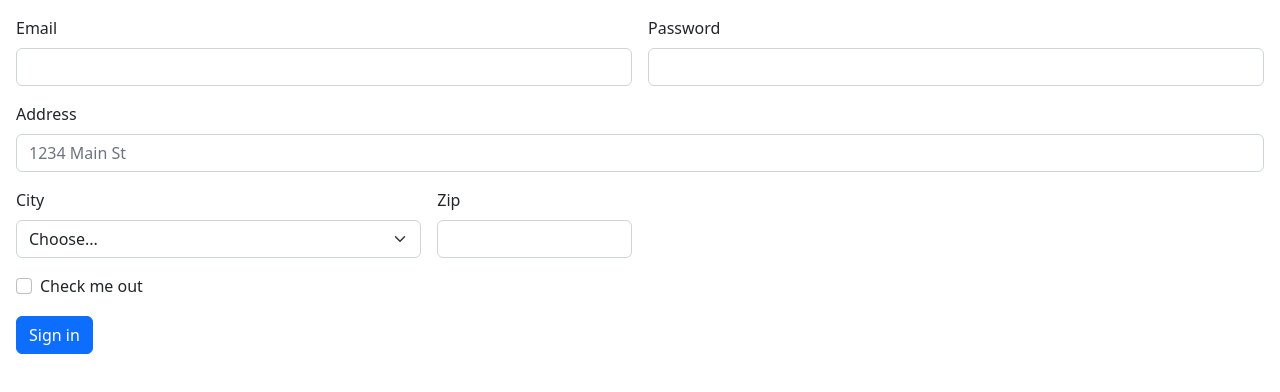
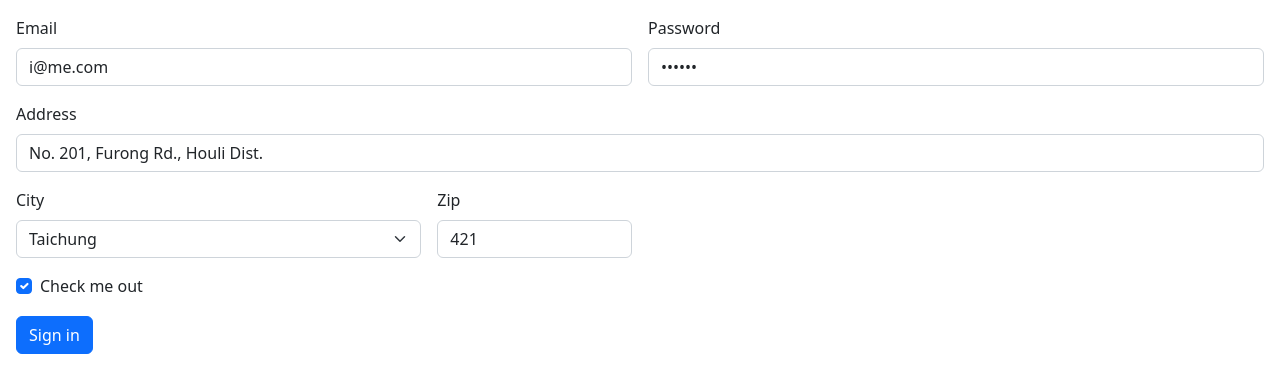
Before and after one commit to urbrioche/angular-typed-forms, an Angular app: page / in a window 1280 px wide. Shown: the top 392 px of the page. Built offline with nearby package versions, Linux system fonts and the light colour scheme.

Commit message:
建立強型別表單的第一種方式

```diff
--- a/src/app/app.module.ts
+++ b/src/app/app.module.ts
@@ -3,6 +3,7 @@ import { BrowserModule } from '@angular/platform-browser';
 
 import { AppComponent } from './app.component';
 import { TypedFormDemoComponent } from './typed-form-demo/typed-form-demo.component';
+import {ReactiveFormsModule} from '@angular/forms';
 
 @NgModule({
   declarations: [
@@ -10,7 +11,8 @@ import { TypedFormDemoComponent } from './typed-form-demo/typed-form-demo.compon
     TypedFormDemoComponent
   ],
   imports: [
-    BrowserModule
+    BrowserModule,
+    ReactiveFormsModule
   ],
   providers: [],
   bootstrap: [AppComponent]
--- a/src/app/typed-form-demo/typed-form-demo.component.html
+++ b/src/app/typed-form-demo/typed-form-demo.component.html
@@ -2,7 +2,12 @@
   <form class="row g-3">
     <div class="col-md-6">
       <label for="inputEmail4" class="form-label">Email</label>
-      <input type="email" class="form-control" id="inputEmail4">
+      <input
+        type="email"
+        class="form-control"
+        id="inputEmail4"
+        [formControl]="form.controls.email"
+      >
       <div class="invalid-feedback">
         email is required
         email is not correct
@@ -10,29 +15,40 @@
     </div>
     <div class="col-md-6">
       <label for="inputPassword4" class="form-label">Password</label>
-      <input type="password" class="form-control" id="inputPassword4">
+      <input
+        type="password"
+        class="form-control"
+        id="inputPassword4"
+        [formControl]="form.controls.password"
+      >
       <div class="invalid-feedback">
         the minimum length of password should be 6
       </div>
     </div>
     <div class="col-12">
       <label for="inputAddress" class="form-label">Address</label>
-      <input type="text" class="form-control" id="inputAddress" placeholder="1234 Main St">
+      <input
+        type="text"
+        class="form-control"
+        id="inputAddress"
+        placeholder="1234 Main St"
+        [formControl]="form.controls.address"
+      >
     </div>
     <div class="col-md-4">
       <label for="inputCity" class="form-label">City</label>
-      <select id="inputCity" class="form-select">
+      <select id="inputCity" class="form-select" [formControl]="form.controls.city">
         <option selected>Choose...</option>
-        <option>...</option>
+        <option *ngFor="let city of cities" [value]="city">{{city}}</option>
       </select>
     </div>
     <div class="col-md-2">
       <label for="inputZip" class="form-label">Zip</label>
-      <input type="text" class="form-control" id="inputZip">
+      <input type="text" class="form-control" id="inputZip" [formControl]="form.controls.zip">
     </div>
     <div class="col-12">
       <div class="form-check">
-        <input class="form-check-input" type="checkbox" id="gridCheck">
+        <input class="form-check-input" type="checkbox" id="gridCheck" [formControl]="form.controls.checkMeOut">
         <label class="form-check-label" for="gridCheck">
           Check me out
         </label>
--- a/src/app/typed-form-demo/typed-form-demo.component.ts
+++ b/src/app/typed-form-demo/typed-form-demo.component.ts
@@ -1,4 +1,5 @@
-import { Component, OnInit } from '@angular/core';
+import {Component, OnInit} from '@angular/core';
+import {FormBuilder} from '@angular/forms';
 
 @Component({
   selector: 'app-typed-form-demo',
@@ -6,8 +7,19 @@ import { Component, OnInit } from '@angular/core';
   styleUrls: ['./typed-form-demo.component.css']
 })
 export class TypedFormDemoComponent implements OnInit {
+  cities = ['Taipei', 'Taichung', 'Kaohsiung'];
+  // infer by TypeScript
+  form = this.fb.group({
+    email: this.fb.control('i@me.com'),
+    password: this.fb.control('abc123'),
+    address: this.fb.control('No. 201, Furong Rd., Houli Dist.'),
+    city: this.fb.control('Taichung'),
+    zip: this.fb.control('421'),
+    checkMeOut: this.fb.control(true),
+  });
 
-  constructor() { }
+  constructor(private fb: FormBuilder) {
+  }
 
   ngOnInit(): void {
   }
```
